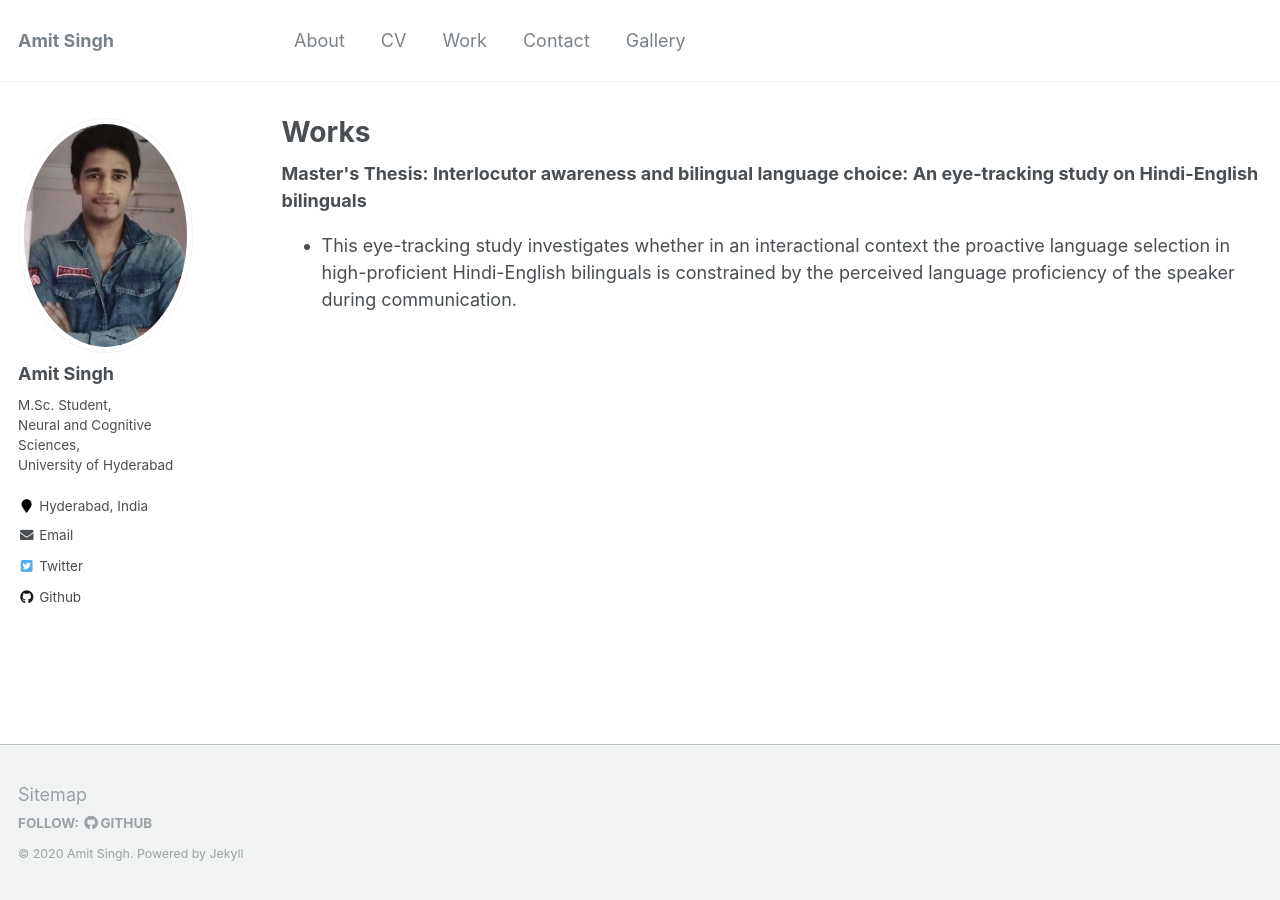
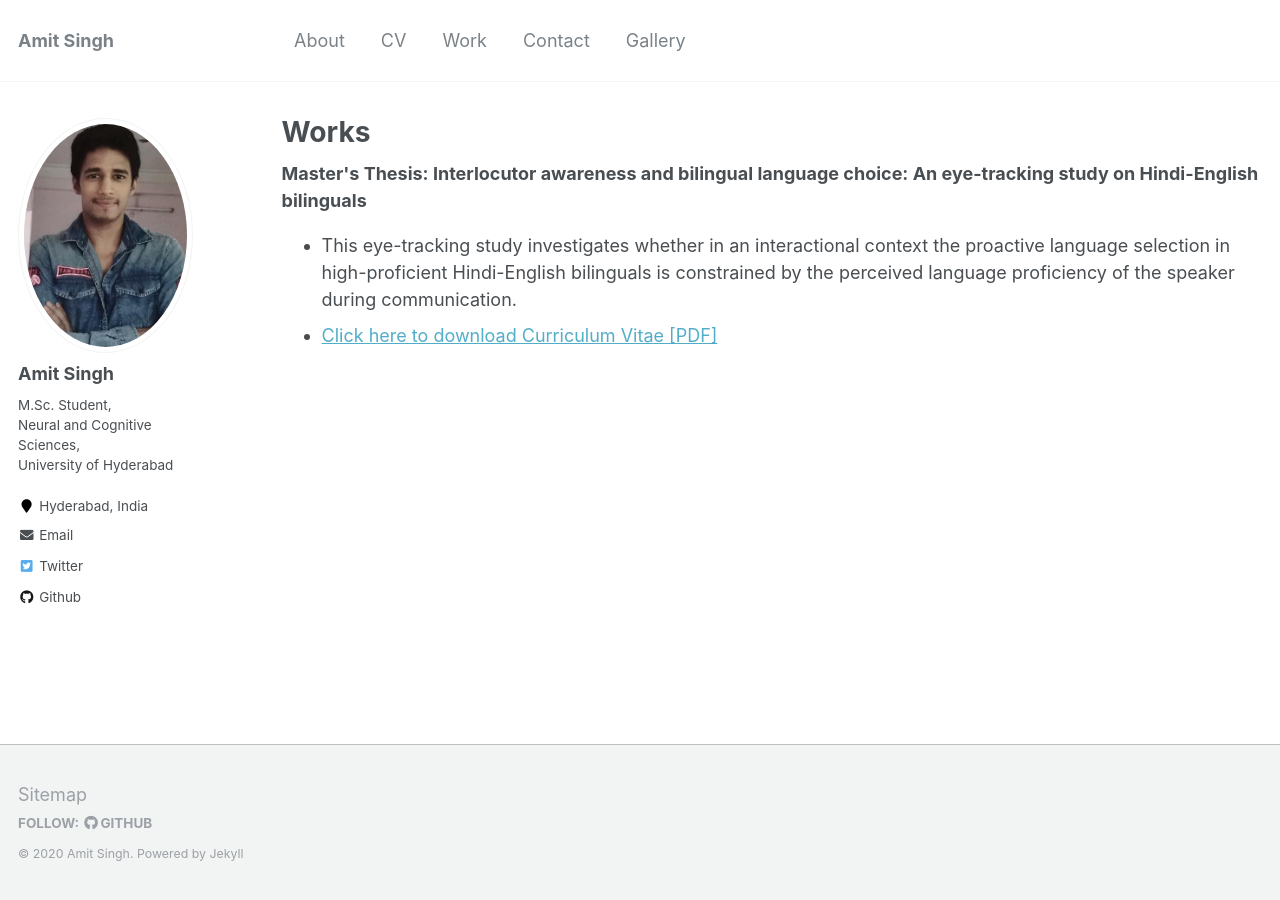
Before and after one commit to amits1ngh/amits1ngh.github.io, a Jekyll site: the page built from _pages/portfolio.html, in a window 1280 px wide. Built offline with Jekyll 4.4.1, drawn with Linux system fonts in a browser that asks for light colours.

Commit message:
Update portfolio.html

```diff
--- a/_pages/portfolio.html
+++ b/_pages/portfolio.html
@@ -9,4 +9,5 @@ author_profile: true
   <li>This eye-tracking study investigates whether in an interactional context the proactive language selection in high-proficient Hindi-English bilinguals is constrained by the perceived language proficiency of the speaker during communication.
 
 </li>
+ <li><a href ="/files/cv_Amit.pdf" type="application/pdf">Click here to download Curriculum Vitae [PDF]</a></li>
 </ul>
```
